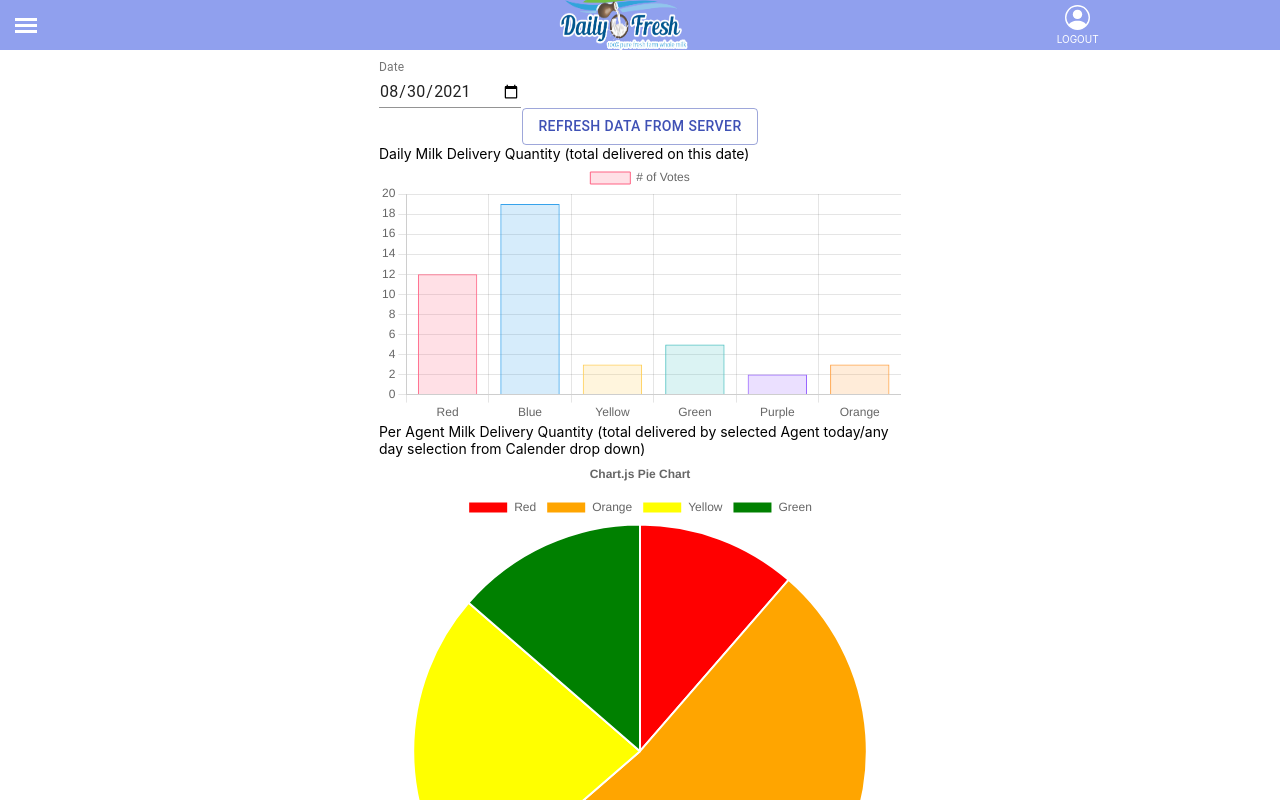
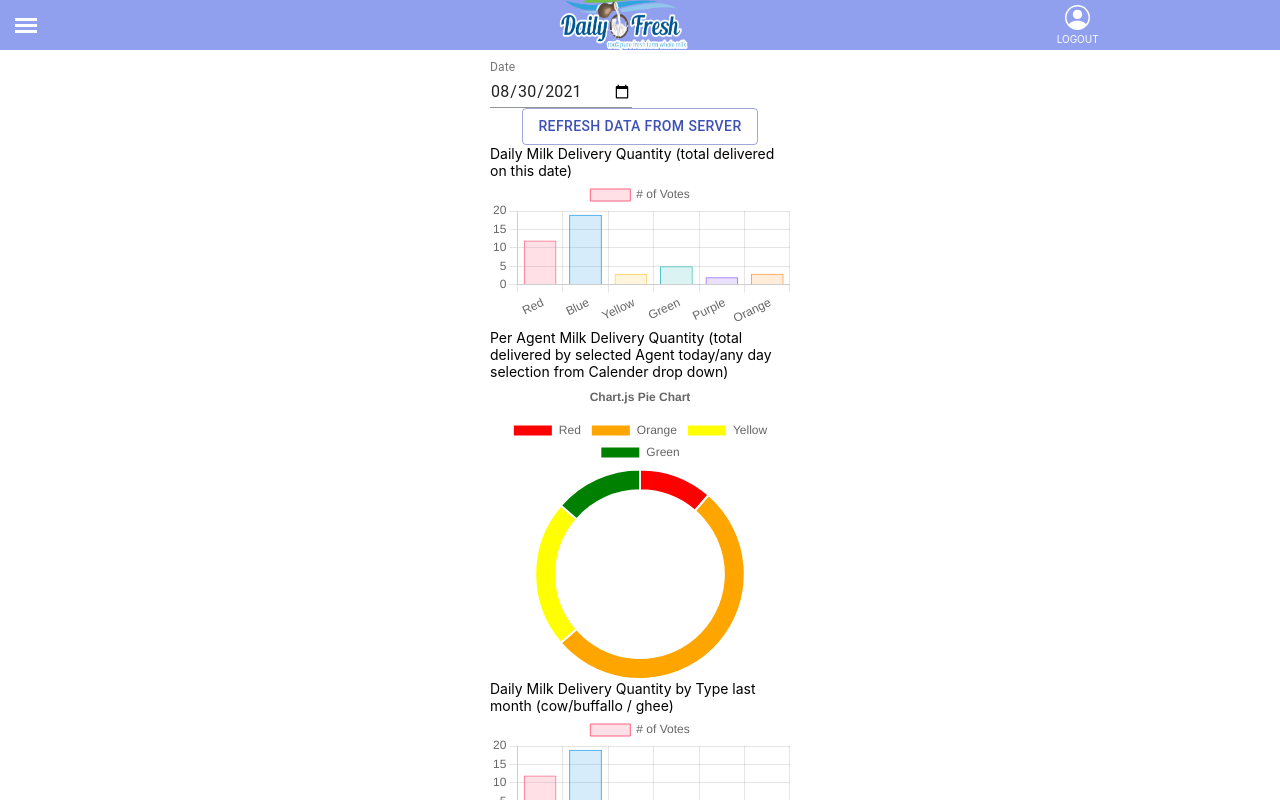
Before and after one commit to uttamraj143/DailyMilkFreshWeb, a React (Create React App) app: page /dashboard in a window 1280 px wide. Shown: the top 800 px of the page. Built offline with nearby package versions, Linux system fonts and the light colour scheme; sample sign-in values are in the browser's storage; the HTML template or start-up script is replaced by a standard one.

Commit message:
doughnout

```diff
--- a/src/components/Dashboard/Statistics.js
+++ b/src/components/Dashboard/Statistics.js
@@ -53,7 +53,7 @@ const CHART_COLORS = {
 };
 
 const config = {
-  type: 'pie',
+  type: 'doughnut',
   data: {
     labels: ['Red', 'Orange', 'Yellow', 'Green'],
     datasets: [
@@ -65,6 +65,7 @@ const config = {
     ],
   },
   options: {
+    cutout: '80%',
     responsive: true,
     plugins: {
       legend: {
@@ -115,12 +116,12 @@ export default function ProductionStatistics() {
   }, [chartContainer4]);
 
   return (
-    <div style={{ maxWidth: '522px' }}>
+    <div style={{ maxWidth: '300px' }}>
       <form noValidate>
         <TextField
-          id='date'
-          label='Date '
-          type='date'
+          id="date"
+          label="Date "
+          type="date"
           defaultValue={new Date().toLocaleDateString('fr-CA')}
           InputLabelProps={{
             shrink: true,
@@ -128,19 +129,26 @@ export default function ProductionStatistics() {
         />
       </form>
 
-      <div className='Statistics__refresh-button'>
-        <Button onClick={onButtonClick} variant='outlined' color='primary'>
+      <div className="Statistics__refresh-button">
+        <Button onClick={onButtonClick} variant="outlined" color="primary">
           Refresh Data from Server
         </Button>
       </div>
-      <div> Daily Milk Delivery Quantity (total delivered on this date) </div>
-      <canvas ref={chartContainer2} />
       <div>
-        Per Agent Milk Delivery Quantity (total delivered by selected Agent today/any day selection from
-        Calender drop down)
+        Daily Milk Delivery Quantity (total delivered on this date)
+        <canvas ref={chartContainer2} />
       </div>
-      <canvas ref={chartContainer} />
-      <div> Daily Milk Delivery Quantity by Type last month (cow/buffallo / ghee)</div>
+      <div>
+        Per Agent Milk Delivery Quantity (total delivered by selected Agent
+        today/any day selection from Calender drop down)
+      </div>
+      <div>
+        <canvas ref={chartContainer} />
+      </div>
+      <div>
+        {' '}
+        Daily Milk Delivery Quantity by Type last month (cow/buffallo / ghee)
+      </div>
       <canvas ref={chartContainer4} />
     </div>
   );
```
